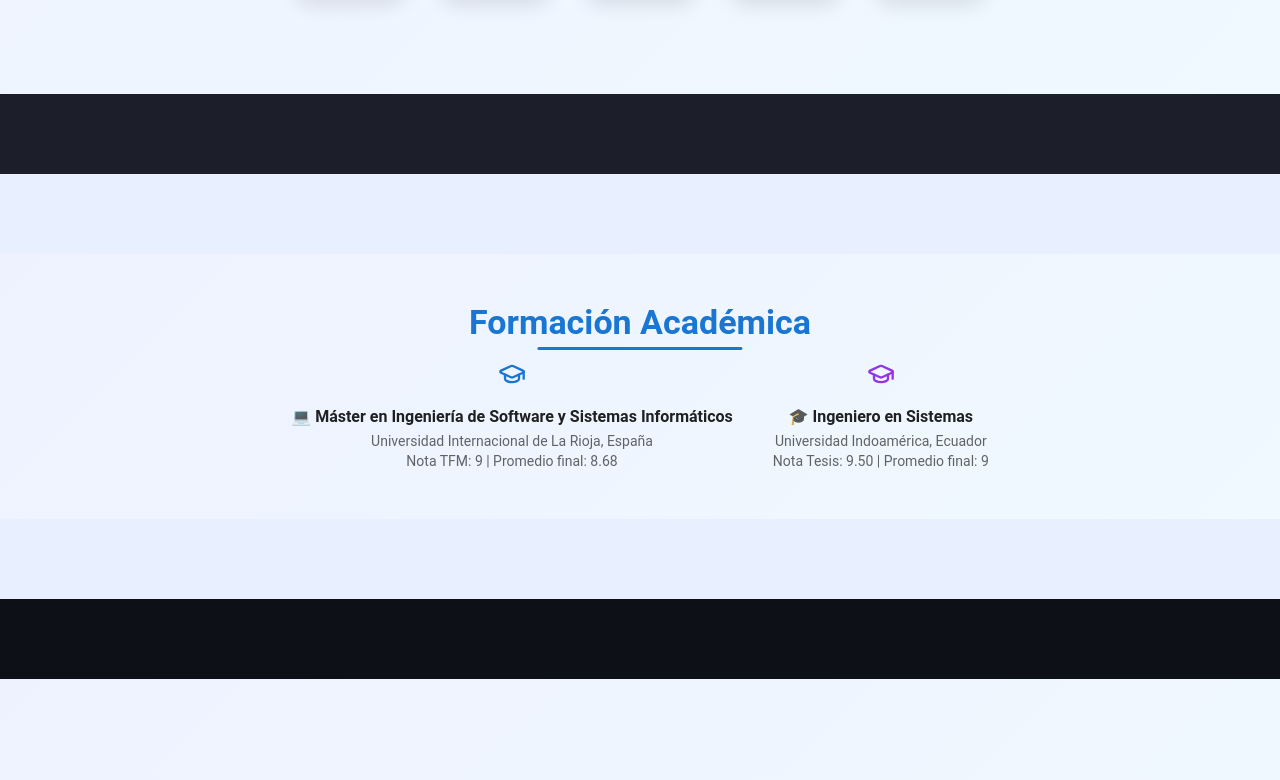
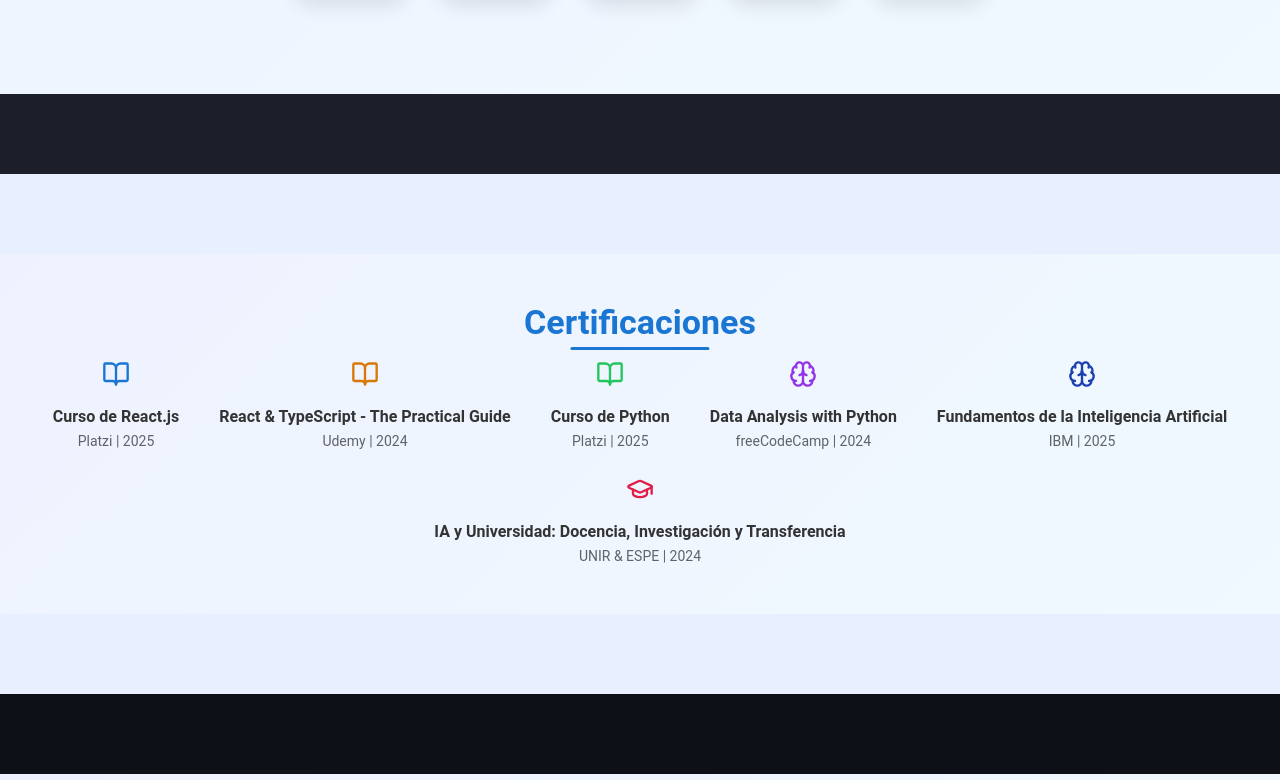
Before and after one commit to Patogol35/jorgito, a React (Vite) app: page / in a window 1280 px wide. Shown: the part 2016-2796 px from the top of the page. Built offline with nearby package versions, Linux system fonts and the light colour scheme.

Commit message:
Update Certifications.jsx

```diff
--- a/src/components/Certifications.jsx
+++ b/src/components/Certifications.jsx
@@ -2,29 +2,24 @@ import { Typography, Grid, Box } from "@mui/material";
 import { motion } from "framer-motion";
 import { GraduationCap, BookOpen, Brain } from "lucide-react";
 
-const estudios = [
-  {
-    titulo: "💻 Máster en Ingeniería de Software y Sistemas Informáticos",
-    institucion: "Universidad Internacional de La Rioja, España",
-    detalle: "Nota TFM: 9 | Promedio final: 8.68",
-    icon: <GraduationCap size={28} color="#1976d2" />,
-  },
-  {
-    titulo: "🎓 Ingeniero en Sistemas",
-    institucion: "Universidad Indoamérica, Ecuador",
-    detalle: "Nota Tesis: 9.50 | Promedio final: 9",
-    icon: <GraduationCap size={28} color="#9333ea" />,
-  },
+const certificaciones = [
+  { titulo: "Curso de React.js", institucion: "Platzi", año: 2025, icon: <BookOpen size={28} color="#1976d2" /> },
+  { titulo: "React & TypeScript - The Practical Guide", institucion: "Udemy", año: 2024, icon: <BookOpen size={28} color="#d97706" /> },
+  { titulo: "Curso de Python", institucion: "Platzi", año: 2025, icon: <BookOpen size={28} color="#22c55e" /> },
+  { titulo: "Data Analysis with Python", institucion: "freeCodeCamp", año: 2024, icon: <Brain size={28} color="#9333ea" /> },
+  { titulo: "Fundamentos de la Inteligencia Artificial", institucion: "IBM", año: 2025, icon: <Brain size={28} color="#1e40af" /> },
+  { titulo: "IA y Universidad: Docencia, Investigación y Transferencia", institucion: "UNIR & ESPE", año: 2024, icon: <GraduationCap size={28} color="#e11d48" /> },
 ];
 
-export default function About() {
+export default function Certifications() {
   return (
     <Box
-      id="about"
+      id="certifications"
       sx={{
         background: "linear-gradient(135deg, #eef2ff, #f0f9ff)",
         pt: 6,
         pb: 6,
+        color: "#333",
       }}
     >
       {/* Título */}
@@ -44,7 +39,7 @@ export default function About() {
             display: "inline-block",
           }}
         >
-          Formación Académica
+          Certificaciones
           <Box
             component="span"
             sx={{
@@ -61,25 +56,23 @@ export default function About() {
         </Typography>
       </motion.div>
 
-      {/* Grid limpio, nada de Paper ni fondo */}
+      {/* Grid limpio */}
       <Grid container spacing={3} justifyContent="center">
-        {estudios.map((est, i) => (
+        {certificaciones.map((c, i) => (
           <Grid item xs={12} sm={6} md={4} key={i}>
             <motion.div
               initial={{ opacity: 0, y: 20 }}
               whileInView={{ opacity: 1, y: 0 }}
-              transition={{ duration: 0.5, delay: i * 0.2 }}
+              transition={{ duration: 0.5, delay: i * 0.1 }}
+              whileHover={{ y: -5, scale: 1.05 }}
             >
               <Box sx={{ textAlign: "center", px: 1 }}>
-                {est.icon}
+                {c.icon}
                 <Typography variant="subtitle1" sx={{ fontWeight: "bold", mt: 1 }}>
-                  {est.titulo}
+                  {c.titulo}
                 </Typography>
                 <Typography variant="body2" color="text.secondary">
-                  {est.institucion}
-                </Typography>
-                <Typography variant="body2" color="text.secondary">
-                  {est.detalle}
+                  {c.institucion} | {c.año}
                 </Typography>
               </Box>
             </motion.div>
```
